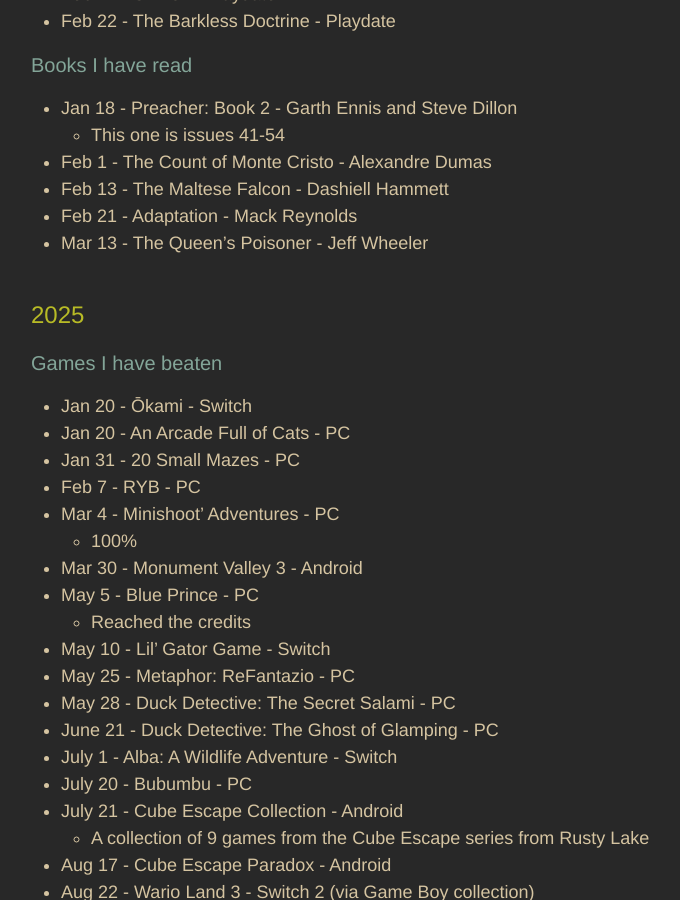
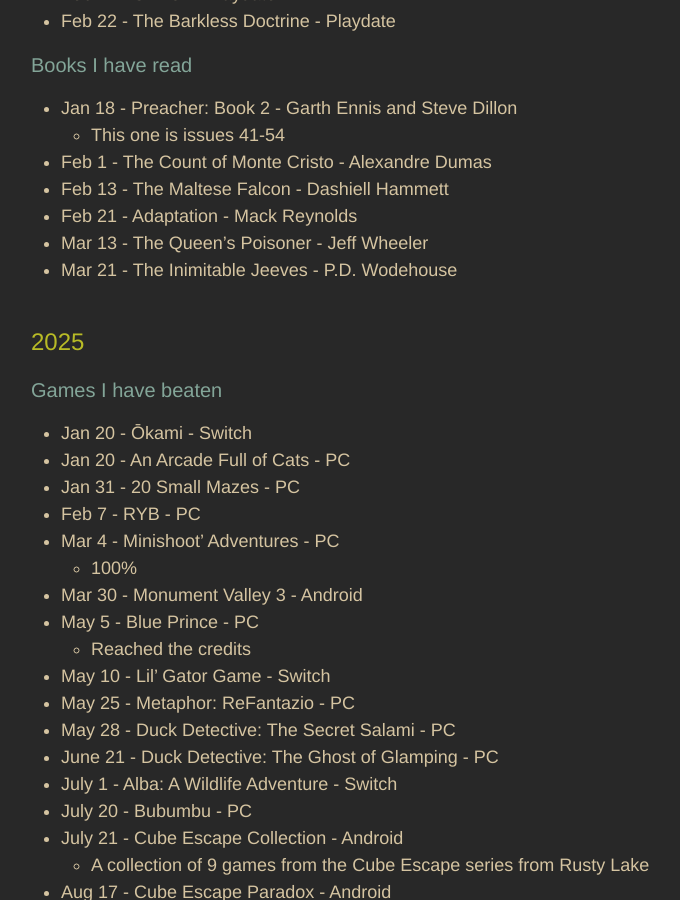
Before and after one commit to adkinsrs/sadkins_site, a Jekyll site: the page built from misc.md, in a window 1280 px wide and 900 px high, scrolled down 713 px. Shown: the whole window, without its empty margins (239-919 px from the left). Built offline with Jekyll 4.4.1, drawn with Linux system fonts in a browser that asks for light colours.

Commit message:
read a book

```diff
--- a/misc.md
+++ b/misc.md
@@ -34,6 +34,7 @@
 * Feb 13 - The Maltese Falcon - Dashiell Hammett
 * Feb 21 - Adaptation - Mack Reynolds
 * Mar 13 - The Queen's Poisoner - Jeff Wheeler
+* Mar 21 - The Inimitable Jeeves - P.D. Wodehouse
 
 ## 2025
 
```
